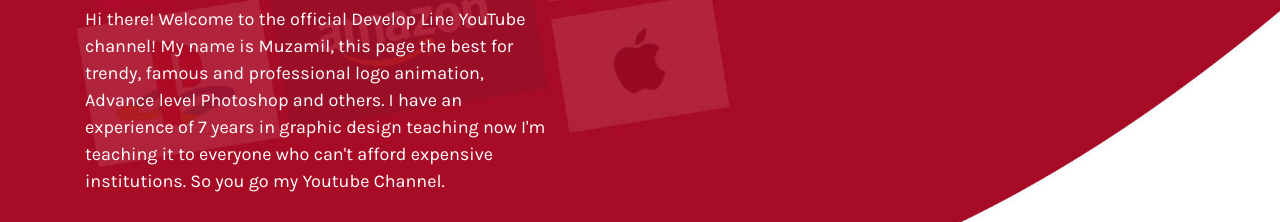
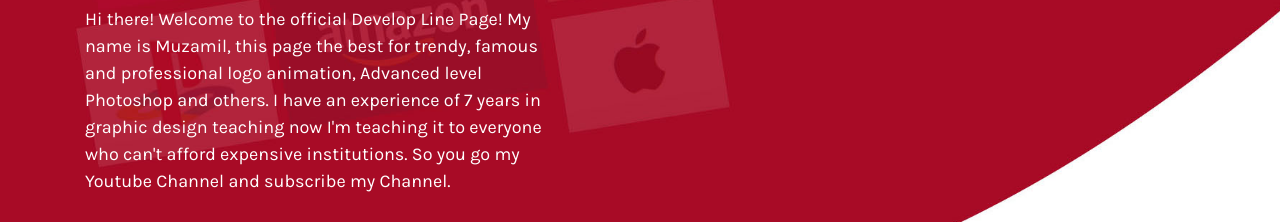
Before and after one commit to Year01/developline, a plain HTML site: page index.html in a window 1280 px wide. Shown: the part 399-621 px from the top of the page. Drawn offline with nearby package versions, Linux system fonts and the light colour scheme.

Commit message:
I change Paragraph.

```diff
--- a/index.html
+++ b/index.html
@@ -29,10 +29,10 @@
     <main class="my-auto">
         <div class="container">
             <h1 class="page-title">We're coming soon</h1>
-            <p class="page-description">Hi there! Welcome to the official Develop Line YouTube channel! My name is Muzamil,
-                this page the best for trendy, famous and professional logo animation, Advance level Photoshop and others.
+            <p class="page-description">Hi there! Welcome to the official Develop Line Page! My name is Muzamil,
+                this page the best for trendy, famous and professional logo animation, Advanced level Photoshop and others.
                 I have an experience of 7 years in graphic design teaching now I'm teaching it to everyone who can't afford
-                expensive institutions. So you go my Youtube Channel.
+                expensive institutions. So you go my Youtube Channel and subscribe my Channel.
             </p>
             <nav class="footer-social-links">
                 <a href="#!" target="_blank" class="social-link"><i class="mdi mdi-youtube"></i></a>
```
